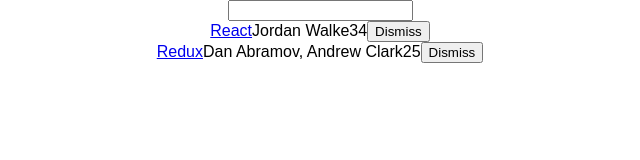
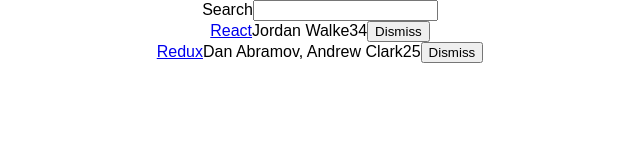
Before and after one commit to jk-gan/hackernews-clone, a React (Create React App) app: page / in a window 1280 px wide. Shown: the top 160 px of the page, without its empty margins (320-960 px from the left). Built offline with nearby package versions, Linux system fonts and the light colour scheme.

Commit message:
testing composition model

```diff
--- a/src/App.js
+++ b/src/App.js
@@ -56,7 +56,9 @@
         <Search
           value={searchTerm}
           onChange={this.onSearchChange}
-        />
+        >
+          Search
+        </Search>
         <Table
           list={list}
           pattern={searchTerm}
@@ -69,9 +71,10 @@
 
 class Search extends Component {
   render() {
-    const { value, onChange } = this.props;
+    const { value, onChange, children } = this.props;
     return (
       <form>
+        {children}
         <input
           type="text"
           value={value}
```
